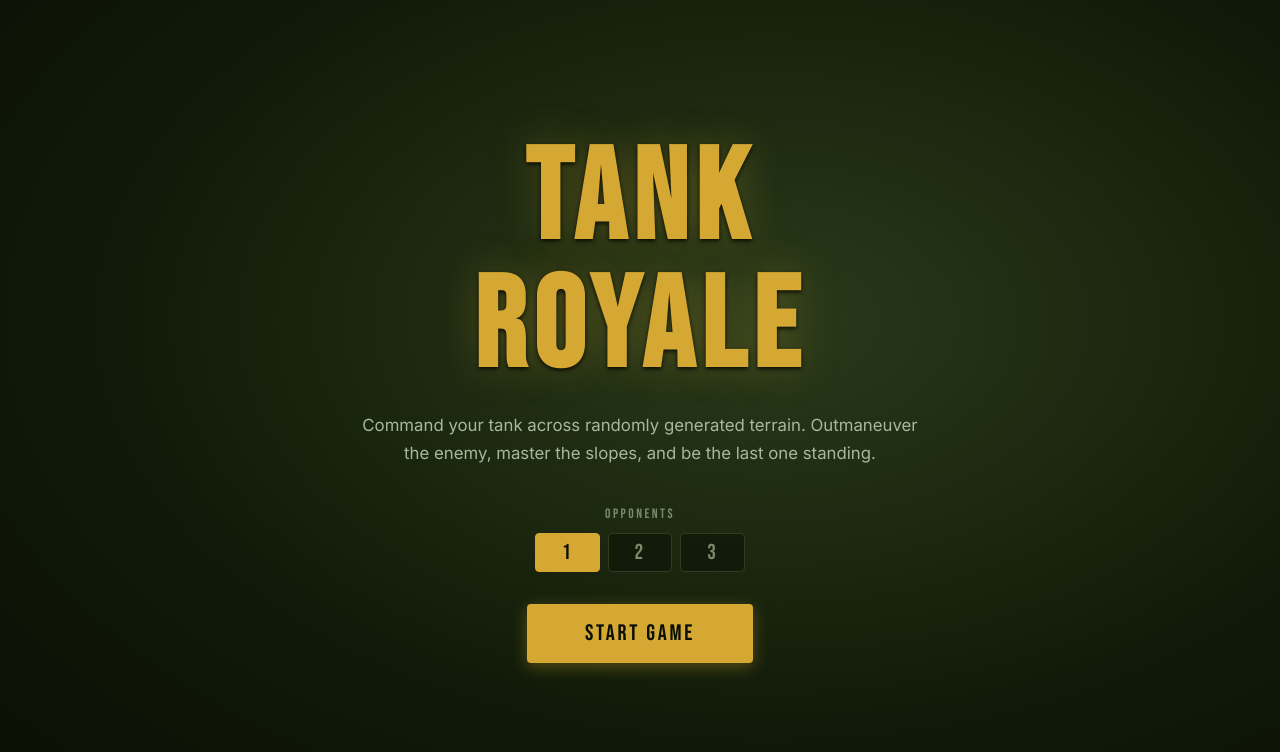
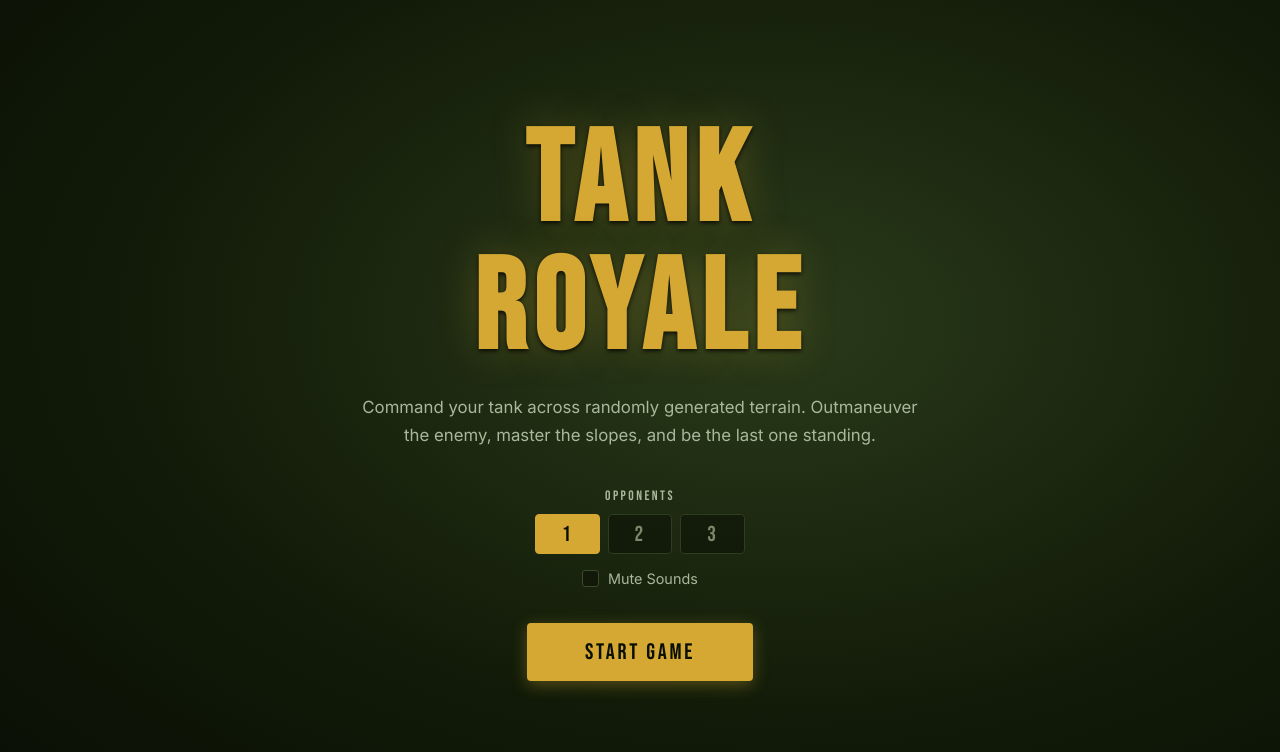
Before and after one commit to eazulay/tanks, a SvelteKit app: page / in a window 1280 px wide. Shown: the top 752 px of the page. Built offline with nearby package versions, Linux system fonts and the light colour scheme.

Commit message:
Added Mute/Unmute
'M' key to toggle.
Option to start the game muted.

```diff
--- a/src/routes/+page.svelte
+++ b/src/routes/+page.svelte
@@ -1,5 +1,6 @@
 <script lang="ts">
 	let opponents = $state(1);
+	let muted = $state(false);
 </script>
 
 <main>
@@ -22,9 +23,14 @@
 					{/each}
 				</div>
 			</div>
+			<label class="mute-row">
+				<input type="checkbox" bind:checked={muted} />
+				<span class="mute-box" class:checked={muted}></span>
+				Mute Sounds
+			</label>
 		</div>
 
-		<a href="/game?opponents={opponents}" class="start-btn">Start Game</a>
+		<a href="/game?opponents={opponents}{muted ? '&muted=1' : ''}" class="start-btn">Start Game</a>
 	</div>
 </main>
 
@@ -76,7 +82,7 @@
 		font-family: 'Bebas Neue', sans-serif;
 		font-size: 0.85rem;
 		letter-spacing: 0.18em;
-		color: #7a8a6a;
+		color: #a8b89a;
 		margin-bottom: 0.65rem;
 	}
 
@@ -123,6 +129,61 @@
 		height: 0;
 	}
 
+	.mute-row {
+		display: inline-flex;
+		align-items: center;
+		gap: 0.55rem;
+		cursor: pointer;
+		font-family: 'Inter', sans-serif;
+		font-size: 0.9rem;
+		color: #a8b89a;
+		user-select: none;
+		margin-top: 1rem;
+	}
+
+	.mute-row:hover {
+		color: #c8d8b8;
+	}
+
+	.mute-row input {
+		position: absolute;
+		opacity: 0;
+		width: 0;
+		height: 0;
+	}
+
+	.mute-box {
+		width: 15px;
+		height: 15px;
+		border: 1px solid #3a4a2a;
+		border-radius: 3px;
+		background: rgba(15, 22, 8, 0.7);
+		flex-shrink: 0;
+		transition:
+			background 0.15s,
+			border-color 0.15s;
+	}
+
+	.mute-row:hover .mute-box {
+		border-color: #5a6a4a;
+	}
+
+	.mute-box.checked {
+		background: #d4a832;
+		border-color: #d4a832;
+	}
+
+	.mute-box.checked::after {
+		content: '';
+		display: block;
+		width: 4px;
+		height: 8px;
+		border: 2px solid #0a0f05;
+		border-top: none;
+		border-left: none;
+		transform: translate(5px, 1px) rotate(45deg);
+	}
+
 	.start-btn {
 		display: inline-block;
 		font-family: 'Bebas Neue', sans-serif;
```
Also changed, not shown: src/lib/Shell.svelte (+13 -8 lines), src/lib/Tank.svelte (+17 -23 lines), src/routes/game/+page.svelte (+12 -3 lines), src/routes/game/Scene.svelte (+11 -1 lines), 1 other file (tests, documents, lock files or other folders).
